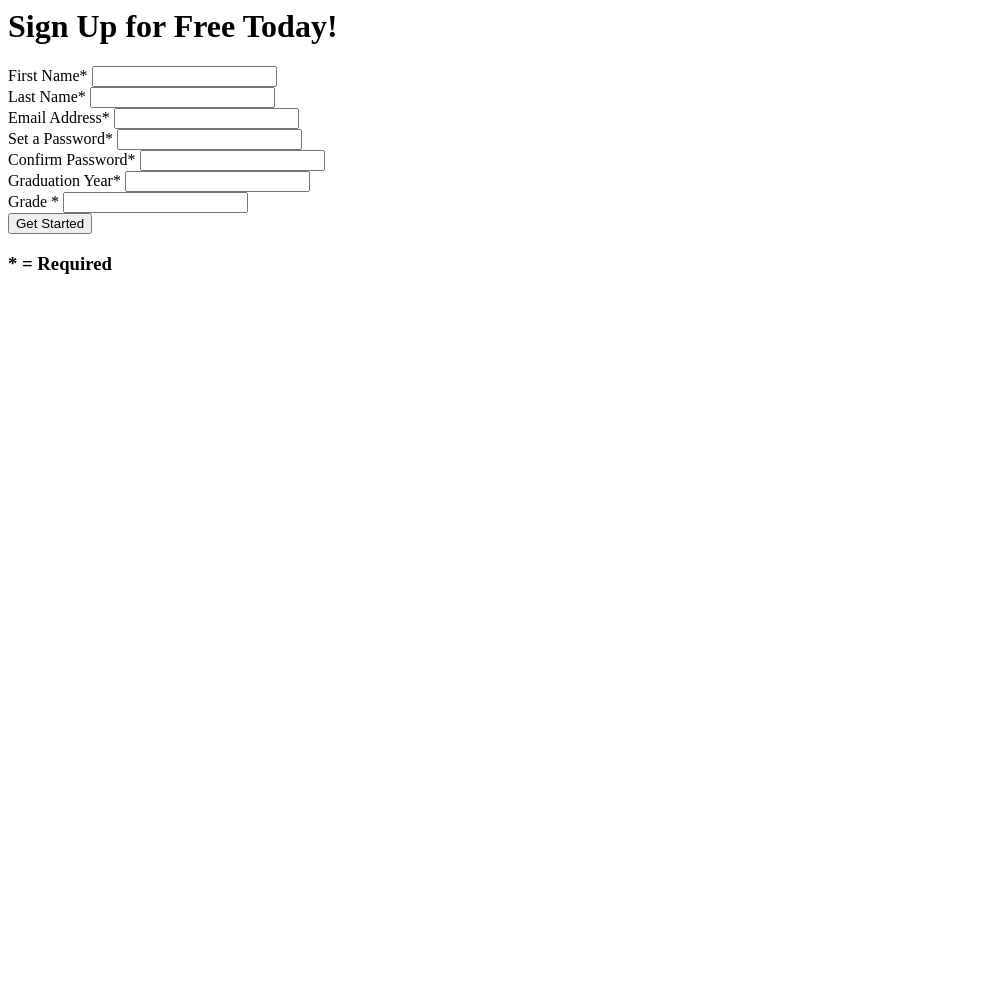
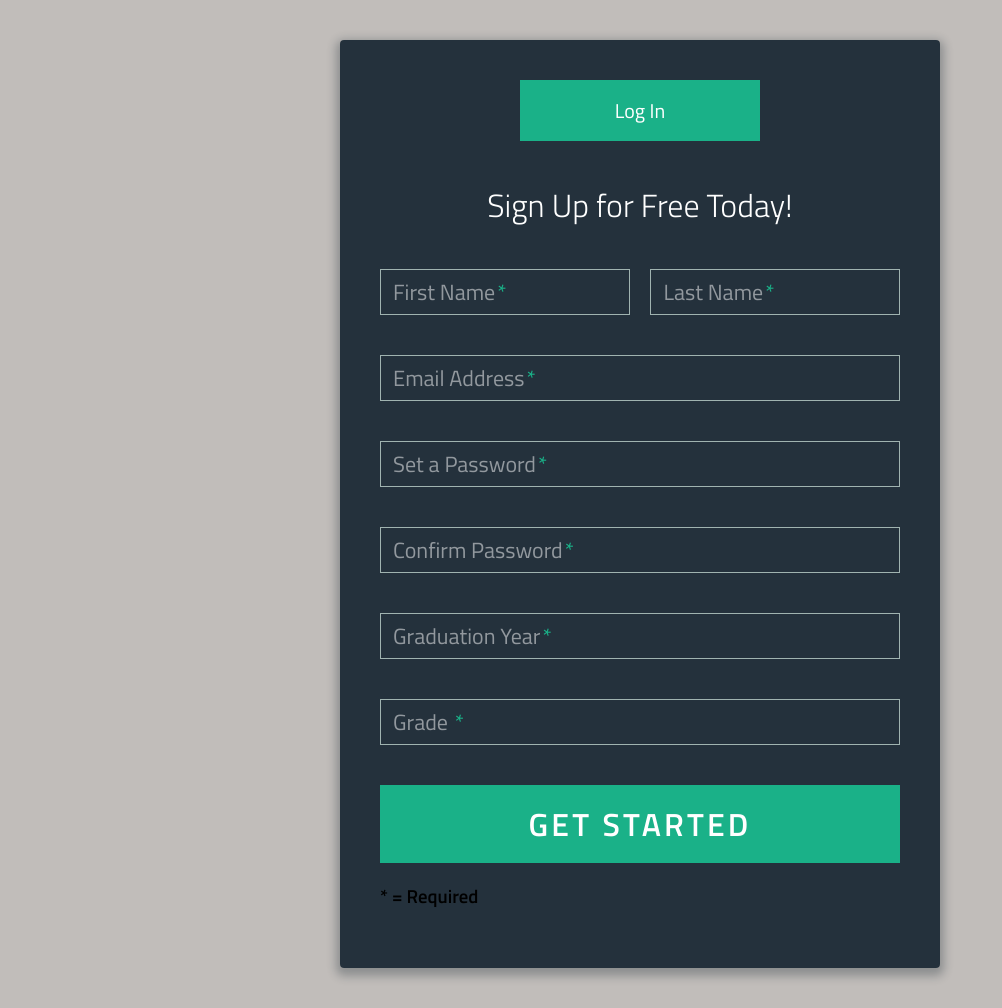
Before and after one commit to Messi10AP/StudentAccountsFinal, a Django app: template templates/student/register.html in a window 1280 px wide. Shown: the whole page, without its empty margins (0-1002 px from the left). Before the commit the page ends 274 px from the top, so only its background shows below. Run offline with Django 3.2, Linux system fonts and the light colour scheme; the template is opened without the code that fills it: values that come from a table or form of the project are taken from there, others are empty.

Commit message:
register.html edited online with Bitbucket

```diff
--- a/templates/student/register.html
+++ b/templates/student/register.html
@@ -1,4 +1,10 @@
+{% extends 'base.html' %}
 
+{% block content %}
+	<div class="form">
+    	<ul class="tab-group">
+        	<li class="tab active"><a href="#login">Log In</a></li>
+		</ul>
 			<div id="signup">
 				<h1>Sign Up for Free Today!</h1>
 
@@ -62,3 +68,4 @@
 				<h3>* = Required</h3>
 			</div>
 		</div>
+{% endblock %}
```
